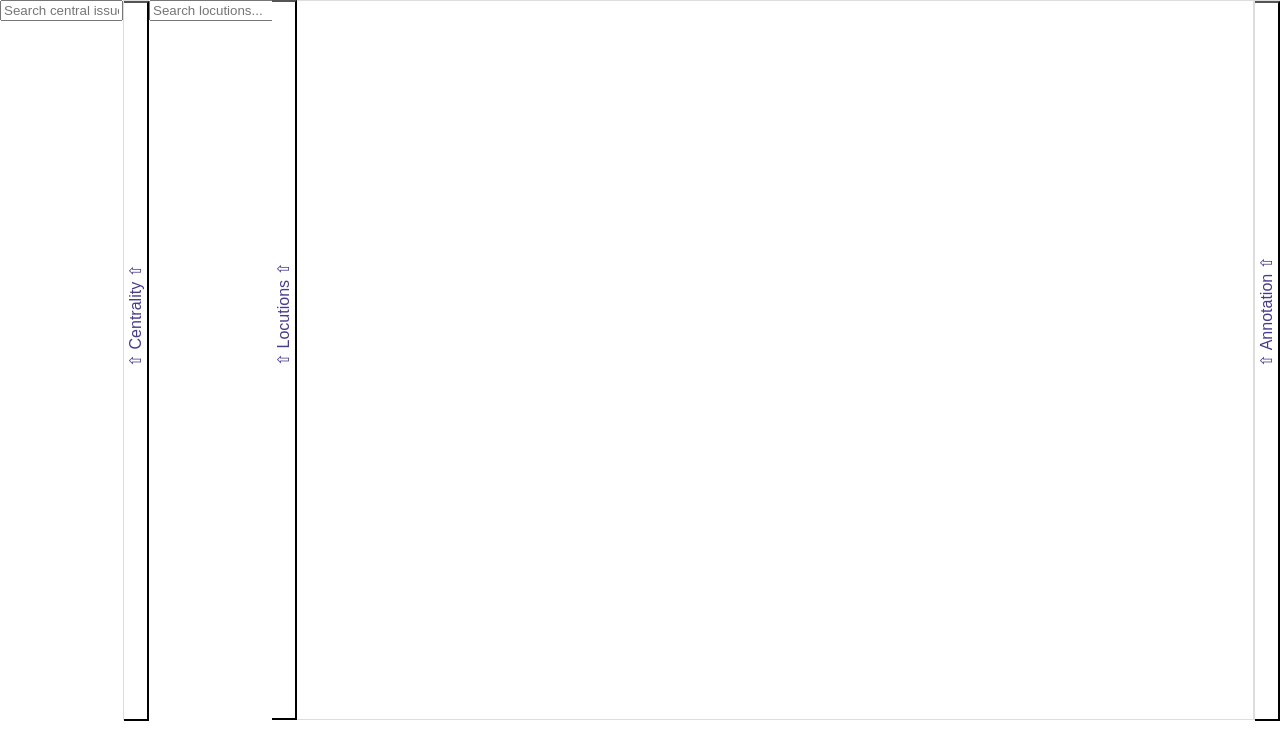
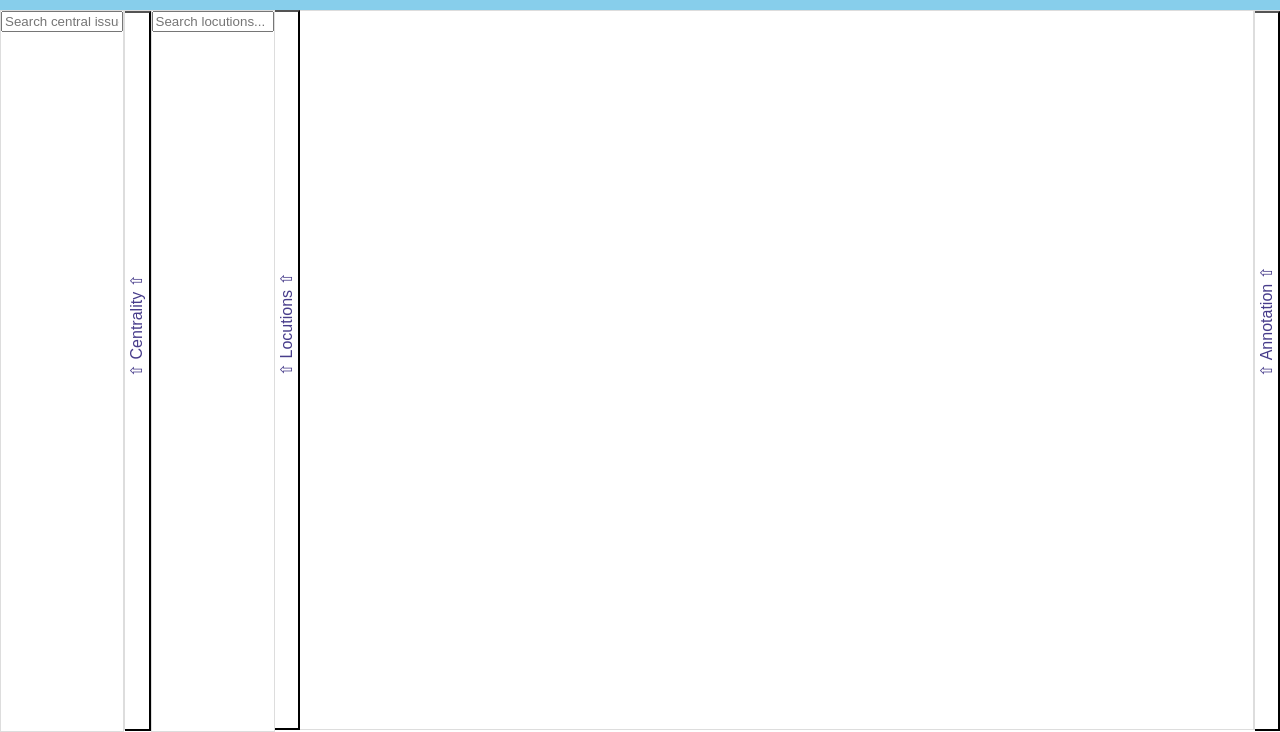
Before and after one commit to roryduthie/ArgNav, a Flask app: template app/templates/results.html in a window 1280 px wide. Shown: the part 78-810 px from the top of the page. Run offline with Flask 2, Linux system fonts and the light colour scheme; the template is opened without the code that fills it, so the values that code supplies are empty; some libraries are stand-ins or nearby versions.

Commit message:
usability changes

```diff
--- a/app/static/css/main.css
+++ b/app/static/css/main.css
@@ -38,6 +38,24 @@
 	width: 100%;
 }
 
+.selectionbar{
+    width: 100%;
+    text-align: center;
+    font-family: "Lucida Grande", "Lucida Sans Unicode", "Lucida Sans", Helvetica, Arial, sans-serif;
+    background-color: skyblue;
+    padding: 5px;
+
+}
+
+
+.selectionbar p{
+
+    text-align: center;
+    background-color: skyblue;
+    margin: 0;
+    padding: 0;
+}
+
 .canvasclass {
 	width: 80%;
 	border: 1px solid #ddd;
@@ -49,6 +67,7 @@
     overflow-y: scroll;
     height: 100%;
     cursor:pointer;
+    border: 1px solid #ddd;
     background-color: white;
 }
 .locutionclass {
@@ -57,6 +76,7 @@
     overflow-y: scroll;
     height: 100%;
     cursor:pointer;
+    border: 1px solid #ddd;
     background-color: white;
 }
 .annotationclass {
@@ -78,6 +98,10 @@
 }
 
 #tabsearch{
+    width: 100%;
+}
+
+#locsearch{
     width: 100%;
 }
 
--- a/app/static/js/panning.js
+++ b/app/static/js/panning.js
@@ -116,6 +116,10 @@
             from_annotation_list.push(l_id);
             from_text.push(l_text);
             annotation_flag = true;
+            var selection = document.getElementsByClassName("selectionbar")[0];
+            selection.style.display = "block";
+            var ptag = document.getElementById('par');
+            ptag.innerHTML = l_text;
 
         } else {
             //console.log('TO');
@@ -123,7 +127,8 @@
             to_type.push('L');
             to_text.push(l_text);
             annotation_counter = annotation_counter + 1;
-
+            var selection = document.getElementsByClassName("selectionbar")[0];
+            selection.style.display = "none";
             $('#dialog').show();
             $('#dialog #schema').show();
 
@@ -161,11 +166,15 @@
 
     if (loctable) {
 		for (var i = 0; i < loctable.rows.length; i++) {
-		loctable.rows[i].onclick = function() {
+		loctable.rows[i].onclick = function(e) {
+
+            if (e.shiftKey){
 			var loctext= tableText(this);
 			//console.log(this.rowIndex);
             //console.log(lnode_id_list[this.rowIndex]);
-            locution_click(lnode_id_list[this.rowIndex], loctext)
+            this.style.backgroundColor = "skyblue";
+            locution_click(lnode_id_list[this.rowIndex], loctext);
+            }
 			};
 		}
 	}
--- a/app/static/js/svg_transforms.js
+++ b/app/static/js/svg_transforms.js
@@ -42,6 +42,10 @@
     function double_click(element, aif_id) {
 
         var textels = element.selectAll('text').nodes();
+        var poly = element.selectAll('polygon');
+        console.log(poly);
+        poly.attr("fill", "skyblue");
+
         var allText = '';
         for (z = 0; z < textels.length; z++) {
             allText = allText + textels[z].innerHTML + ' ';
@@ -52,6 +56,10 @@
             //console.log(allText);
             from_annotation_list.push(aif_id);
             from_text.push(allText);
+            var selection = document.getElementsByClassName("selectionbar")[0];
+            selection.style.display = "block";
+            var ptag = document.getElementById('par');
+            ptag.innerHTML = allText;
             annotation_flag = true;
 
         } else {
@@ -60,7 +68,8 @@
             to_type.push('I');
             to_text.push(allText);
             annotation_counter = annotation_counter + 1;
-
+            var selection = document.getElementsByClassName("selectionbar")[0];
+            selection.style.display = "none";
             $('#dialog').show();
             $('#dialog #schema').show();
 
--- a/app/templates/results.html
+++ b/app/templates/results.html
@@ -19,6 +19,10 @@
         <h1> {{ title }} </h1>
 
     </header>
+
+    <div class="selectionbar">
+        <p class="selection" id="par"></p>
+    </div>
 
     <div class="container">
 
@@ -106,7 +110,8 @@
         x.style.display = "none";
         locbut.style.display = "none";
     }
-
+    var selection = document.getElementsByClassName("selectionbar")[0];
+    selection.style.display = "none";
     var annotation_counter = 0;
     var annotation_flag = false;
     var schema_type = '';
```
